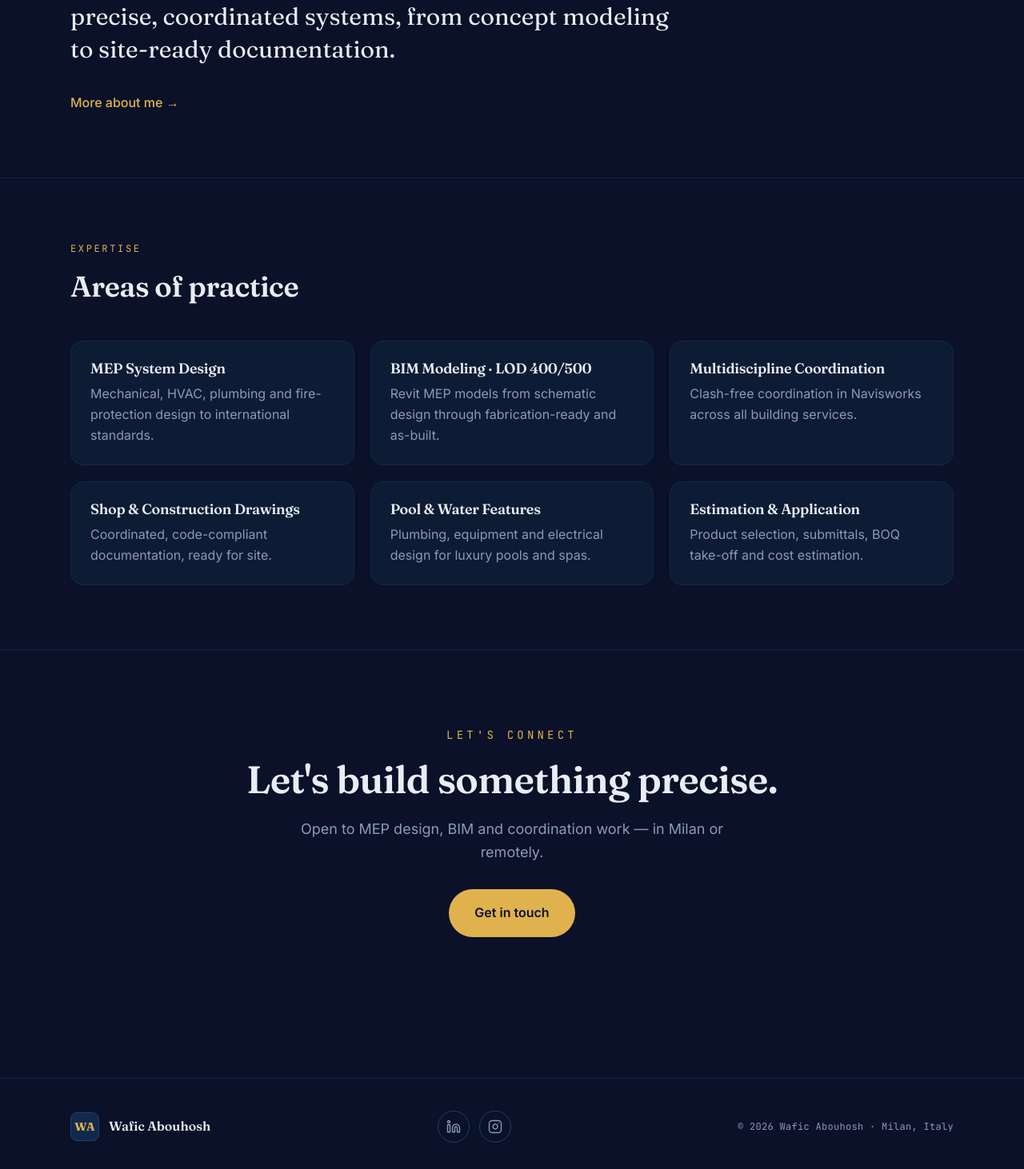
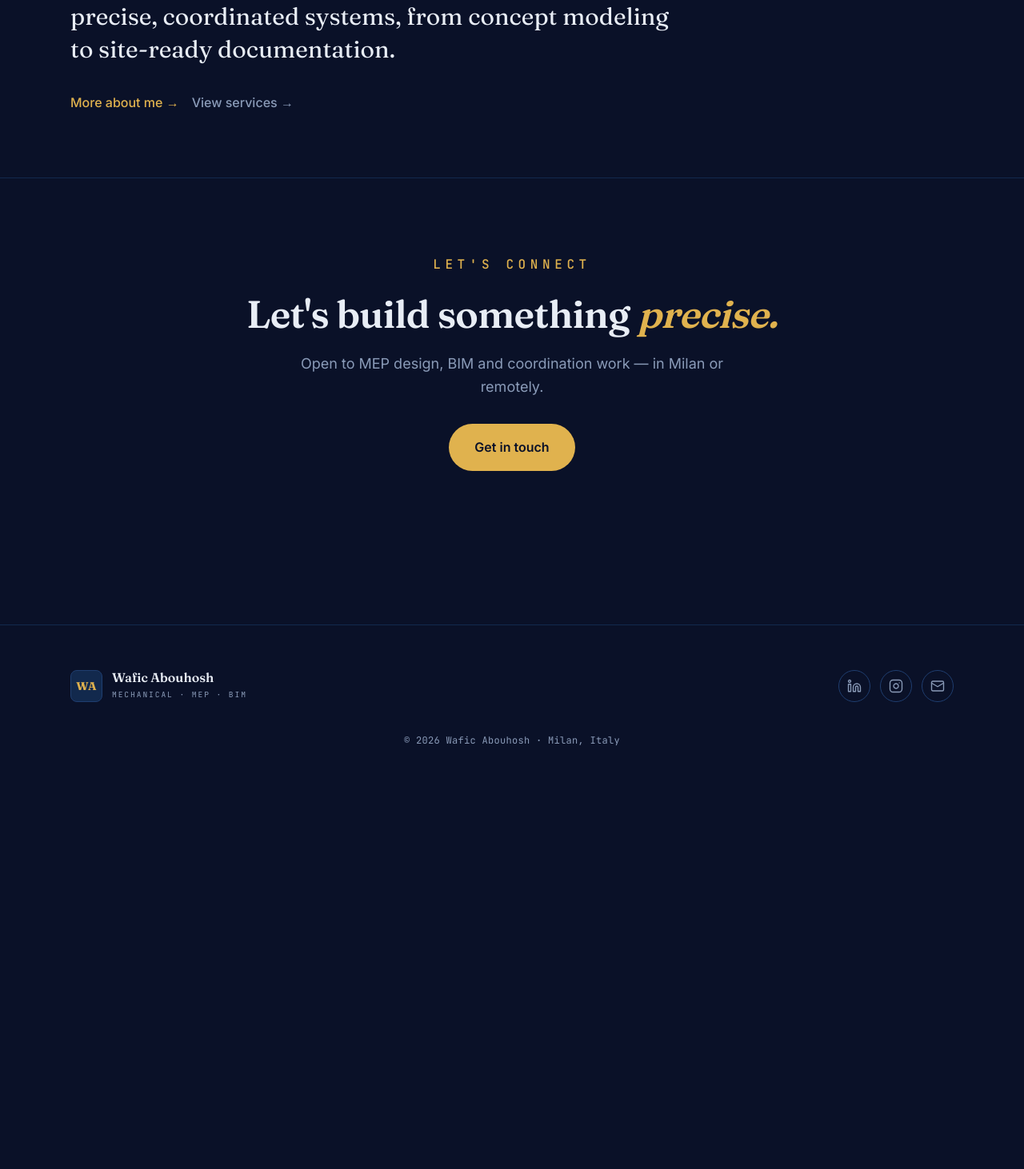
Before and after one commit to lianajomaa95-blip/waficportfolio, a React (Vite) app: page / in a window 1280 px wide. Shown: the part 1028-2490 px from the top of the page at 80% size. After the commit the page ends 2018 px from the top, so only its background shows below. Built offline with nearby package versions, Linux system fonts and the light colour scheme.

Commit message:
Footer: remove divider line

```diff
--- a/src/components/Footer.jsx
+++ b/src/components/Footer.jsx
@@ -1,70 +1,52 @@
 export default function Footer() {
   return (
-    <footer className="border-t border-navy-800 mt-20">
-      <div className="max-w-6xl mx-auto px-5 sm:px-6 py-10 flex flex-col sm:flex-row items-center justify-between gap-6">
-        {/* Brand */}
+    <footer className="border-t border-navy-800 mt-24">
+      <div className="max-w-6xl mx-auto px-6 py-12 sm:py-14">
+        <div className="flex flex-col sm:flex-row items-center sm:justify-between gap-8 sm:gap-6">
+
+          {/* Left — logo + name */}
           <div className="flex items-center gap-3">
-          <span className="grid place-items-center w-9 h-9 rounded-lg border border-navy-700 bg-navy-800 font-display font-bold text-gold-500 text-sm">
+            <span className="grid place-items-center w-10 h-10 rounded-lg border border-navy-700 bg-navy-800 font-display font-bold text-gold-500 text-sm">
               WA
             </span>
-          <div className="font-display font-semibold">
-            Wafic Abouhosh
+            <div className="text-center sm:text-left">
+              <div className="font-display font-semibold leading-none">Wafic Abouhosh</div>
+              <div className="font-mono text-[0.6rem] uppercase tracking-[0.2em] text-slate mt-1.5">
+                Mechanical · MEP · BIM
+              </div>
             </div>
           </div>
 
-        {/* Social icons */}
+          {/* Right — social icons */}
           <div className="flex items-center gap-3">
-          {/* LinkedIn */}
-          <a
-            href="https://www.linkedin.com/in/wabouhosh"
-            target="_blank"
-            rel="noopener noreferrer"
-            aria-label="LinkedIn"
-            className="w-10 h-10 grid place-items-center rounded-full border border-navy-700 text-slate hover:border-gold-500 hover:text-gold-500 transition"
-          >
-            <svg
-              width="18"
-              height="18"
-              viewBox="0 0 24 24"
-              fill="none"
-              stroke="currentColor"
-              strokeWidth="1.8"
-              strokeLinecap="round"
-              strokeLinejoin="round"
-            >
+            <a href="https://www.linkedin.com/in/wabouhosh" target="_blank" rel="noopener noreferrer" aria-label="LinkedIn"
+              className="w-10 h-10 grid place-items-center rounded-full border border-navy-700 text-slate hover:border-gold-500 hover:text-gold-500 transition">
+              <svg width="18" height="18" viewBox="0 0 24 24" fill="none" stroke="currentColor" strokeWidth="1.8" strokeLinecap="round" strokeLinejoin="round">
                 <path d="M16 8a6 6 0 0 1 6 6v7h-4v-7a2 2 0 0 0-4 0v7h-4v-7a6 6 0 0 1 6-6z" />
                 <rect x="2" y="9" width="4" height="12" />
                 <circle cx="4" cy="4" r="2" />
               </svg>
             </a>
-
-          {/* Instagram */}
-          <a
-           href="https://www.instagram.com/wafic_abouhosh"
-            target="_blank"
-            rel="noopener noreferrer"
-            aria-label="Instagram"
-            className="w-10 h-10 grid place-items-center rounded-full border border-navy-700 text-slate hover:border-gold-500 hover:text-gold-500 transition"
-          >
-            <svg
-              width="18"
-              height="18"
-              viewBox="0 0 24 24"
-              fill="none"
-              stroke="currentColor"
-              strokeWidth="1.8"
-              strokeLinecap="round"
-              strokeLinejoin="round"
-            >
+            <a href="https://www.instagram.com/wafic_abouhosh" target="_blank" rel="noopener noreferrer" aria-label="Instagram"
+              className="w-10 h-10 grid place-items-center rounded-full border border-navy-700 text-slate hover:border-gold-500 hover:text-gold-500 transition">
+              <svg width="18" height="18" viewBox="0 0 24 24" fill="none" stroke="currentColor" strokeWidth="1.8" strokeLinecap="round" strokeLinejoin="round">
                 <rect x="2" y="2" width="20" height="20" rx="5" ry="5" />
                 <path d="M16 11.37A4 4 0 1 1 12.63 8 4 4 0 0 1 16 11.37z" />
                 <line x1="17.5" y1="6.5" x2="17.51" y2="6.5" />
               </svg>
             </a>
+            <a href="mailto:wafic1998@gmail.com" aria-label="Email"
+              className="w-10 h-10 grid place-items-center rounded-full border border-navy-700 text-slate hover:border-gold-500 hover:text-gold-500 transition">
+              <svg width="18" height="18" viewBox="0 0 24 24" fill="none" stroke="currentColor" strokeWidth="1.8" strokeLinecap="round" strokeLinejoin="round">
+                <rect x="2" y="4" width="20" height="16" rx="2" />
+                <path d="m2 7 10 6 10-6" />
+              </svg>
+            </a>
+          </div>
         </div>
 
         {/* Copyright */}
-        <p className="font-mono text-xs text-slate tracking-wide">
+        <p className="mt-10 text-center font-mono text-xs text-slate tracking-wide">
           © {new Date().getFullYear()} Wafic Abouhosh · Milan, Italy
         </p>
       </div>
--- a/src/pages/Home.jsx
+++ b/src/pages/Home.jsx
@@ -47,7 +47,7 @@ export default function Home() {
         </div>
       </section>
 
-      {/* ============ ABOUT SUMMARY ============ */}
+      {/* ============ OVERVIEW ============ */}
       <section className="border-t border-navy-800">
         <div className="max-w-6xl mx-auto px-5 sm:px-6 py-14 sm:py-20">
           <p className="font-mono text-[0.6rem] sm:text-xs tracking-[0.22em] uppercase text-gold-500 mb-5">Overview</p>
@@ -56,31 +56,9 @@ export default function Home() {
             Milan — turning architectural intent into precise, coordinated systems,
             from concept modeling to site-ready documentation.
           </p>
-          <Link to="/about" className="inline-block mt-7 sm:mt-8 text-gold-500 font-medium hover:text-gold-400 transition">
-            More about me →
-          </Link>
-        </div>
-      </section>
-
-      {/* ============ EXPERTISE SUMMARY ============ */}
-      <section className="border-t border-navy-800">
-        <div className="max-w-6xl mx-auto px-5 sm:px-6 py-14 sm:py-20">
-          <p className="font-mono text-[0.6rem] sm:text-xs tracking-[0.22em] uppercase text-gold-500 mb-5">Expertise</p>
-          <h2 className="text-2xl sm:text-3xl md:text-4xl font-semibold mb-8 sm:mb-12">Areas of practice</h2>
-          <div className="grid sm:grid-cols-2 lg:grid-cols-3 gap-4 sm:gap-5">
-            {[
-              ["MEP System Design", "Mechanical, HVAC, plumbing and fire-protection design to international standards."],
-              ["BIM Modeling · LOD 400/500", "Revit MEP models from schematic design through fabrication-ready and as-built."],
-              ["Multidiscipline Coordination", "Clash-free coordination in Navisworks across all building services."],
-              ["Shop & Construction Drawings", "Coordinated, code-compliant documentation, ready for site."],
-              ["Pool & Water Features", "Plumbing, equipment and electrical design for luxury pools and spas."],
-              ["Estimation & Application", "Product selection, submittals, BOQ take-off and cost estimation."],
-            ].map(([title, desc]) => (
-              <div key={title} className="group p-6 rounded-2xl border border-navy-800 bg-navy-900 hover:border-gold-500/50 hover:-translate-y-0.5 transition-all">
-                <h3 className="text-lg font-semibold mb-2">{title}</h3>
-                <p className="text-slate text-sm sm:text-base leading-relaxed">{desc}</p>
-              </div>
-            ))}
+          <div className="flex flex-wrap gap-4 mt-8">
+            <Link to="/about" className="text-gold-500 font-medium hover:text-gold-400 transition">More about me →</Link>
+            <Link to="/services" className="text-slate font-medium hover:text-mist transition">View services →</Link>
           </div>
         </div>
       </section>
@@ -88,9 +66,9 @@ export default function Home() {
       {/* ============ CTA ============ */}
       <section className="border-t border-navy-800">
         <div className="max-w-6xl mx-auto px-5 sm:px-6 py-16 sm:py-24 text-center">
-          <p className="font-mono text-xs sm:text-sm tracking-[0.3em] uppercase text-gold-500 mb-5">Let's Connect</p>
+          <p className="font-mono text-sm sm:text-base tracking-[0.35em] uppercase text-gold-500 font-medium mb-6">Let's Connect</p>
           <h2 className="text-3xl sm:text-4xl md:text-5xl font-semibold leading-tight mb-5 max-w-2xl mx-auto">
-            Let's build something precise.
+            Let's build something <span className="italic text-gold-500">precise.</span>
           </h2>
           <p className="text-slate text-sm sm:text-lg mb-8 max-w-xl mx-auto leading-relaxed">
             Open to MEP design, BIM and coordination work — in Milan or remotely.
```
Lines whose indentation alone changed are shown as unchanged.
